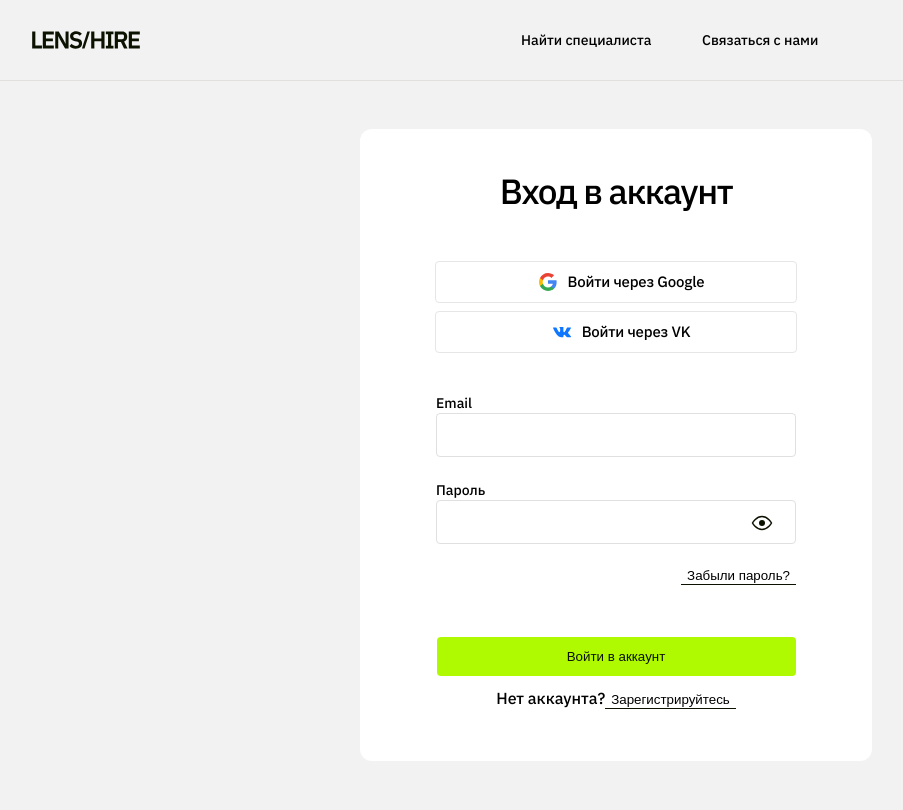
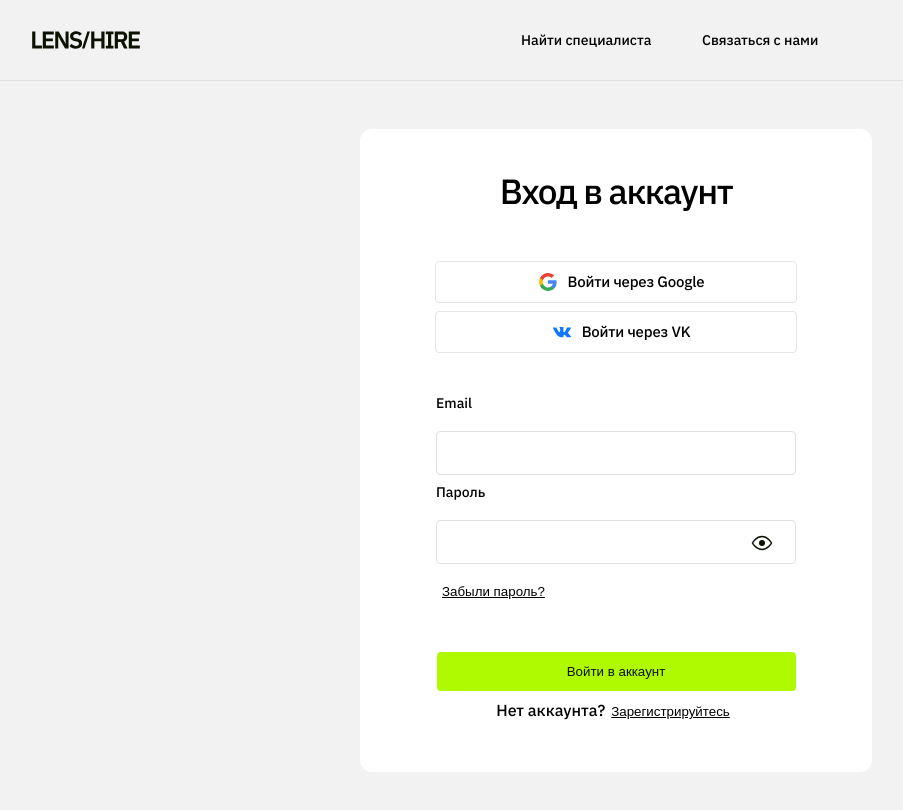
Before and after one commit to photo-booking/frontend-one, a React (Create React App) app: page /sign-in in a window 1280 px wide. Shown: the top 810 px of the page, without its empty margins (24-927 px from the left). Built offline with nearby package versions, Linux system fonts and the light colour scheme.

Commit message:
fix span-err

```diff
--- a/src/components/FormAuth/FormAuth.css
+++ b/src/components/FormAuth/FormAuth.css
@@ -26,7 +26,7 @@
   border: none;
 }
 
-.form-auth__button_show-pass{
+.form-auth__button_show-pass {
   background: none;
   position: absolute;
   top: 10px;
@@ -63,11 +63,13 @@
   background: none;
   cursor: pointer;
   border: none;
-  border-bottom: 1px solid #0C1200;
+  text-decoration: underline;
+  /* border-bottom: 1px solid #0C1200; */
+  margin-top: 12px;
 }
 
 .form-auth__button_sign_left {
-  align-self: flex-end;
+  align-self: flex-start;
 }
 
 .form-auth__label {
@@ -124,15 +126,24 @@
 }
 
 .form-auth__caption {
-  margin: 12px 0 0;
+  /* margin: 12px 0 0; */
+  margin: 0;
 }
 
 .form-auth__err {
-  height: 16px;
+  height: 12px;
   width: 359px;
   color: #BA1B00;
+  font-family: Aneliza;
+  font-size: 12px;
+  font-style: normal;
+  font-weight: 600;
+  line-height: 16px;
+  /* 133.333% */
+  letter-spacing: 0.24px;
+  margin-bottom: 6px;
 }
 
-.form-auth__input-container{
+.form-auth__input-container {
   position: relative;
 }
--- a/src/pages/ResetPassword/ResetPassword.jsx
+++ b/src/pages/ResetPassword/ResetPassword.jsx
@@ -52,8 +52,8 @@ export const ResetPassword = props => {
   };
 
   const compareInputValues = (firstInput, secondInput) => {
-    return (watchAllFields[firstInput] === watchAllFields[secondInput])
-  }
+    return watchAllFields[firstInput] === watchAllFields[secondInput];
+  };
 
   const handleSubmitSendEmailToResetPassword = values => {
     onSubmitSendEmailToResetPassword(values);
@@ -75,7 +75,7 @@ export const ResetPassword = props => {
         />
         <h1 className="form-auth__title">Письмо отправлено</h1>
         <p className="form-auth__subtitle">
-          Перейдите по ссылке из письма и откроется окно для создания нового пароля
+          Перейдите по ссылке из письма и откроется окно для создания нового пароля.
         </p>
       </div>
     );
@@ -84,7 +84,7 @@ export const ResetPassword = props => {
       <div className="form-auth__container">
         <h1 className="form-auth__title">Сброс пароля</h1>
         <h2 className="form-auth__subtitle">
-          Введите email и мы отправим письмо с ссылкой для создания нового пароля
+          Введите email и мы отправим письмо с ссылкой для создания нового пароля.
         </h2>
         <FormAuth
           child={
@@ -94,6 +94,9 @@ export const ResetPassword = props => {
                 className="form-auth__label"
               >
                 Email
+                <span className="form-auth__err">
+                  {errors?.sendEmail && errors.sendEmail.message}
+                </span>
                 <input
                   className={formAuthInputClassName('sendEmail')}
                   type="email"
@@ -106,9 +109,6 @@ export const ResetPassword = props => {
                     }
                   })}
                 />
-                <span className="form-auth__err">
-                  {errors?.sendEmail && errors.sendEmail.message}
-                </span>
               </label>
             </>
           }
@@ -144,7 +144,8 @@ export const ResetPassword = props => {
   } else if (searchParam?.uid !== null && searchParam?.token !== null && !isPasswordReset) {
     return (
       <div className="form-auth__container">
-        <h1 className="form-auth__title">Сброс пароля</h1>
+        <h1 className="form-auth__title">Смена пароля</h1>
+        <h2 className="form-auth__subtitle">Придумайте новый пароль и запомните его.</h2>
         <FormAuth
           child={
             <>
@@ -153,6 +154,9 @@ export const ResetPassword = props => {
                 className="form-auth__label"
               >
                 Новый пароль
+                <span className="form-auth__err">
+                  {errors?.resetPassword && errors.resetPassword.message}
+                </span>
                 <input
                   className={formAuthInputClassName('resetPassword')}
                   type="password"
@@ -165,16 +169,15 @@ export const ResetPassword = props => {
                     }
                   })}
                 />
-                <span className="form-auth__err">
-                  {errors?.resetPassword && errors.resetPassword.message}
-                </span>
               </label>
-
               <label
                 htmlFor="repeatResetPassword"
                 className="form-auth__label"
               >
                 Повторите пароль
+                <span className="form-auth__err">
+                  {errors?.repeatResetPassword && errors.repeatResetPassword.message}
+                </span>
                 <input
                   className={formAuthInputClassName('repeatResetPassword')}
                   type="password"
@@ -188,9 +191,6 @@ export const ResetPassword = props => {
                     }
                   })}
                 />
-                <span className="form-auth__err">
-                  {errors?.repeatResetPassword && errors.repeatResetPassword.message}
-                </span>
               </label>
             </>
           }
--- a/src/pages/Signin/Signin.jsx
+++ b/src/pages/Signin/Signin.jsx
@@ -62,6 +62,7 @@ export const Signin = props => {
               className="form-auth__label"
             >
               Email
+              <span className="form-auth__err">{errors?.email && errors.email.message}</span>
               <input
                 className={formAuthInputClassName('email')}
                 id="email"
@@ -74,13 +75,13 @@ export const Signin = props => {
                   }
                 })}
               />
-              <span className="form-auth__err">{errors?.email && errors.email.message}</span>
             </label>
             <label
               htmlFor="password"
               className="form-auth__label"
             >
               Пароль
+              <span className="form-auth__err">{errors?.password && errors.password.message}</span>
               <div className="form-auth__input-container">
                 <input
                   className={formAuthInputClassName('password')}
@@ -106,7 +107,6 @@ export const Signin = props => {
                   />
                 </button>
               </div>
-              <span className="form-auth__err">{errors?.password && errors.password.message}</span>
             </label>
             <button
               className="form-auth__button_sign form-auth__button_sign_left"
--- a/src/pages/Signup/Signup.css
+++ b/src/pages/Signup/Signup.css
@@ -31,7 +31,7 @@
     flex-direction: row;
     align-items: flex-start;
     width: 360px;
-    padding: 16px 20px 20px 20px;
+    padding: 21px 24px 24px 24px;
     border-radius: 8px;
     border: 1px solid #E0E0E0;
     background: none;
@@ -64,6 +64,6 @@
     font-style: normal;
     font-weight: 600;
     line-height: 20px;
-    margin: 0 0 0 40px;
-    width: 300px;
+    margin: 0 0 0 16px;
+    width: 264px;
 }
--- a/src/pages/Signup/Signup.jsx
+++ b/src/pages/Signup/Signup.jsx
@@ -15,7 +15,6 @@ import {
   ERR_MESSAGE_INVALIDPASSWORD,
   ERR_MESSAGE_REQUIRED
 } from '../../const/RegexConst';
-
 
 export const Signup = props => {
   const {
@@ -84,7 +83,6 @@ export const Signup = props => {
     <>
       {/* когда выбрал чекбокс клиент/заказчик */}
       {isClient !== undefined ? (
-
         <div className="signup form-auth__container">
           <h1 className="form-auth__title">{title}</h1>
           <AuthIntegration />
@@ -96,10 +94,10 @@ export const Signup = props => {
                   className="form-auth__label"
                 >
                   Имя
+                  <span className="form-auth__err">{errors?.name && errors.name.message}</span>
                   <input
                     className={formAuthInputClassName('name')}
                     type="text"
-                    placeholder="Дмитрий"
                     id="name"
                     minLength="1"
                     maxLength="50"
@@ -111,17 +109,18 @@ export const Signup = props => {
                       }
                     })}
                   />
-                  <span className="form-auth__err">{errors?.name && errors.name.message}</span>
                 </label>
                 <label
                   htmlFor="reg-surname"
                   className="form-auth__label"
                 >
                   Фамилия
+                  <span className="form-auth__err">
+                    {errors?.surname && errors.surname.message}
+                  </span>
                   <input
                     className={formAuthInputClassName('surname')}
                     type="text"
-                    placeholder="Иванов"
                     id="surname"
                     minLength="1"
                     maxLength="50"
@@ -133,19 +132,16 @@ export const Signup = props => {
                       }
                     })}
                   />
-                  <span className="form-auth__err">
-                    {errors?.surname && errors.surname.message}
-                  </span>
                 </label>
                 <label
                   htmlFor="email"
                   className="form-auth__label"
                 >
                   Email
+                  <span className="form-auth__err">{errors?.email && errors.email.message}</span>
                   <input
                     className={formAuthInputClassName('email')}
                     type="email"
-                    placeholder="dmitrii.ivanov@example.com"
                     id="email"
                     {...register('email', {
                       required: ERR_MESSAGE_REQUIRED,
@@ -155,13 +151,15 @@ export const Signup = props => {
                       }
                     })}
                   />
-                  <span className="form-auth__err">{errors?.email && errors.email.message}</span>
                 </label>
                 <label
                   htmlFor="password"
                   className="form-auth__label"
                 >
                   Пароль
+                  <span className="form-auth__err">
+                    {errors?.password && errors.password.message}
+                  </span>
                   <div className="form-auth__input-container">
                     <input
                       className={formAuthInputClassName('password')}
@@ -188,9 +186,6 @@ export const Signup = props => {
                       />
                     </button>
                   </div>
-                  <span className="form-auth__err">
-                    {errors?.password && errors.password.message}
-                  </span>
                 </label>
               </>
             }
```
Also changed, not shown: src/images/Illustration -Success.svg.
